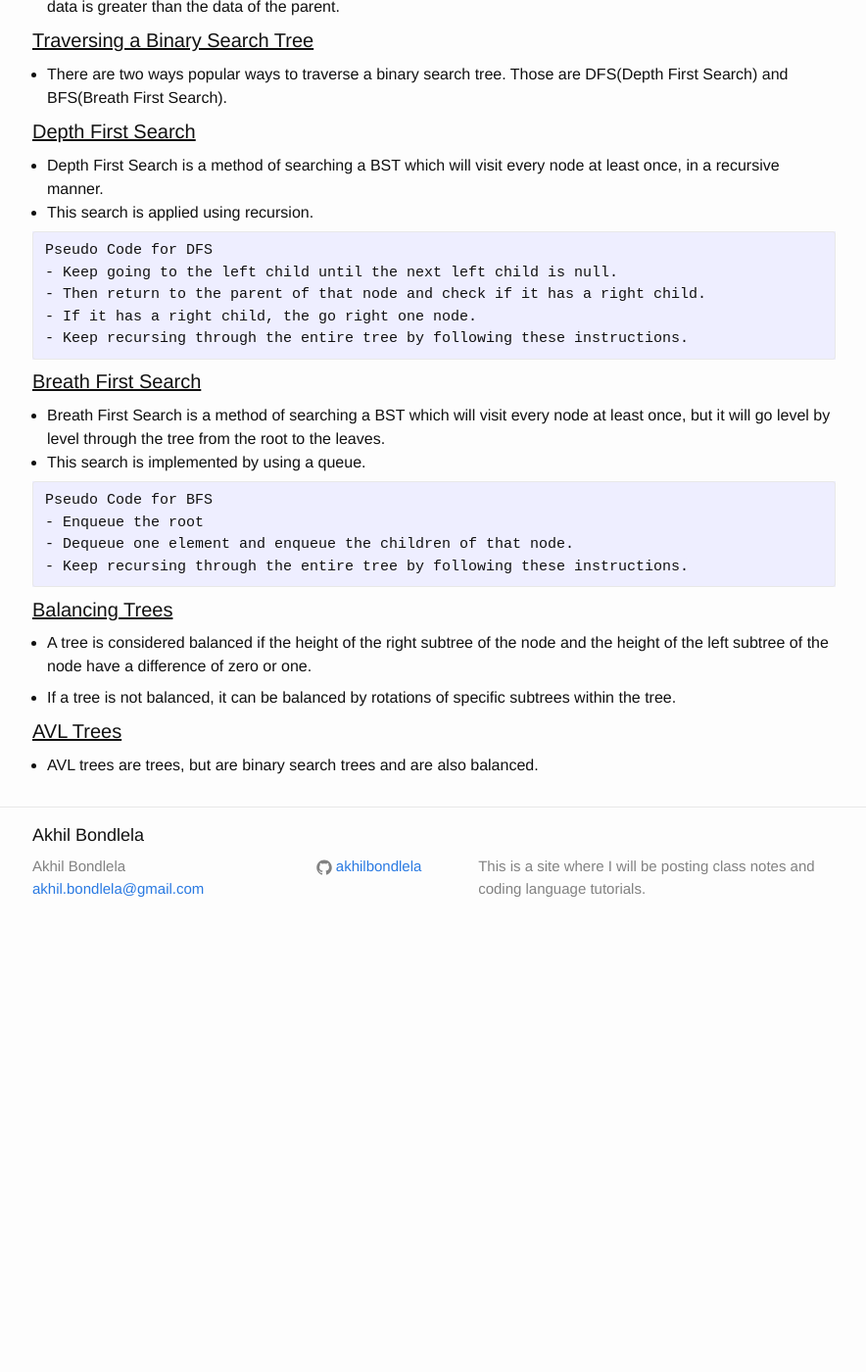
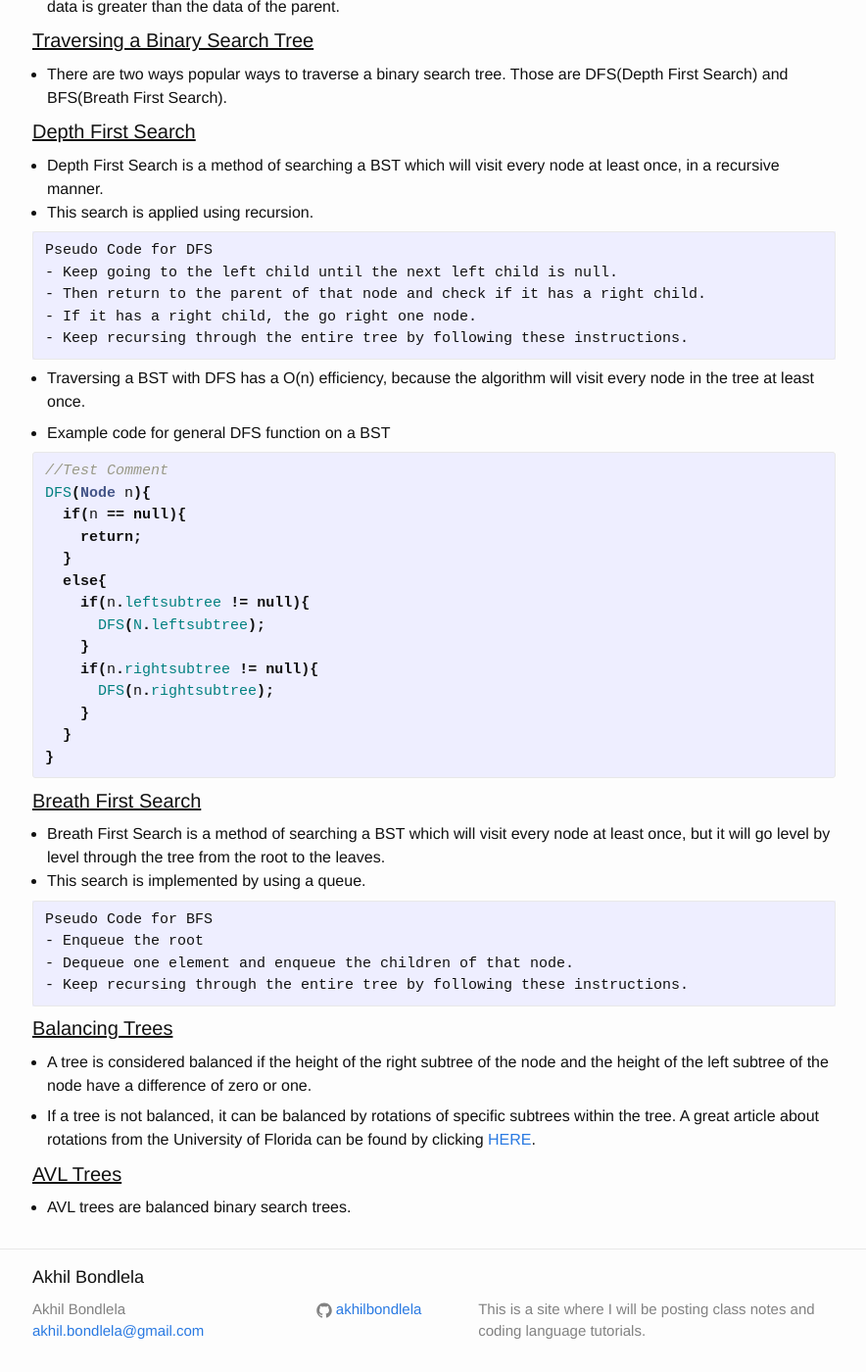
Before and after one commit to akhilbond/akhilbond.github.io, a Jekyll site: the page built from Courses/Data_Structures/notes.md, in a window 1280 px wide and 1400 px high, scrolled down 8733 px. Shown: the whole window at 98% size, without its empty margins (197-1081 px from the left). Built offline with Jekyll 4.4.1, drawn with Linux system fonts in a browser that asks for light colours; formulas are drawn with MathJax 3; before the commit the page ends 9681 px from its top, so only the background shows below that.

Commit message:
Data Structures Updates

```diff
--- a/Courses/Data_Structures/notes.md
+++ b/Courses/Data_Structures/notes.md
@@ -402,6 +402,27 @@ Pseudo Code for DFS
 - Keep recursing through the entire tree by following these instructions.
 ~~~
 
+- Traversing a BST with DFS has a O(n) efficiency, because the algorithm will visit every node in the tree at least once.
+
+- Example code for general DFS function on a BST
+
+{% highlight Java %}
+//Test Comment
+DFS(Node n){
+  if(n == null){
+    return;
+  }
+  else{
+    if(n.leftsubtree != null){
+      DFS(N.leftsubtree);
+    }
+    if(n.rightsubtree != null){
+      DFS(n.rightsubtree);
+    }
+  }
+}
+{% endhighlight %}
+
 <h4><u>Breath First Search</u></h4>
 
 - Breath First Search is a method of searching a BST which will visit every node at least once, but it will go level by level through the tree from the root to the leaves.
@@ -418,8 +439,8 @@ Pseudo Code for BFS
 
 - A tree is considered balanced if the height of the right subtree of the node and the height of the left subtree of the node have a difference of zero or one.
 
-- If a tree is not balanced, it can be balanced by rotations of specific subtrees within the tree.
+- If a tree is not balanced, it can be balanced by rotations of specific subtrees within the tree. A great article about rotations from the University of Florida can be found by clicking [HERE](http://www.cise.ufl.edu/~nemo/cop3530/AVL-Tree-Rotations.pdf).
 
 <h4><u>AVL Trees</u></h4>
 
-- AVL trees are trees, but are binary search trees and are also balanced.
+- AVL trees are balanced binary search trees.
--- a/_config.yml
+++ b/_config.yml
@@ -16,6 +16,9 @@ twitter_username:
 github_username:  akhilbondlela
 
 # Build settings
+mathjax: true
 markdown: kramdown
-mathjax: true
-highlighter: rouge
+
+kramdown:
+  input: GFM
+  syntax_highlighter: rouge
```
